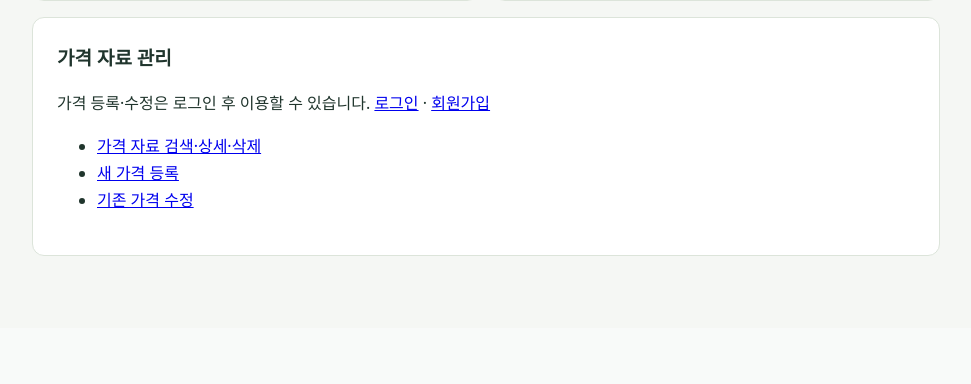
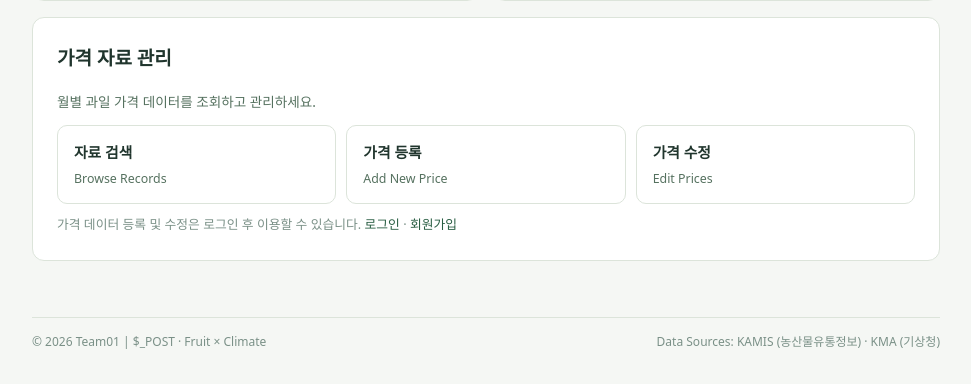
Before and after one commit to bigdata-team01/team01, a PHP site: page / in a window 1280 px wide. Shown: the part 880-1264 px from the top of the page, without its empty margins (304-1275 px from the left). Before the commit the page ends 1136 px from the top, so only its background shows below. Run offline with PHP 8.4, Linux system fonts and the light colour scheme; data comes from the database, SQL or seed files in the repository.

Commit message:
add data management field

```diff
--- a/team01/assets/css/layout.css
+++ b/team01/assets/css/layout.css
@@ -259,7 +259,13 @@
   /* common.css의 main 중앙 고정 override */
   max-width: none;
   margin: 0;
-  padding: 16px 36px 48px;
+  padding: 16px 36px 32px;
+  display: flex;
+  flex-direction: column;
+}
+
+.content-body {
+  flex: 1;
 }
 
 /* ── 브레드크럼 ── */
@@ -693,3 +699,73 @@
 }
 
 .content-area .table-scroll { overflow-x: auto; }
+
+/* ── 가격 자료 관리 섹션 ── */
+.data-section h2 {
+  margin: 0 0 4px;
+}
+.data-section-desc {
+  font-size: 0.85rem;
+  color: #55715f;
+  margin: 0 0 12px;
+}
+.data-cards {
+  display: grid;
+  grid-template-columns: repeat(3, 1fr);
+  gap: 10px;
+  margin: 0 0 10px;
+}
+.data-card {
+  background: #fff;
+  border: 1px solid #dce4da;
+  border-radius: 10px;
+  padding: 14px 16px;
+  text-decoration: none;
+  color: inherit;
+  display: block;
+  transition: background 0.15s, border-color 0.15s;
+}
+.data-card:hover {
+  border-color: #285d42;
+  box-shadow: 0 2px 8px rgba(40, 93, 66, 0.1);
+}
+.data-card-title {
+  font-size: 0.925rem;
+  font-weight: 600;
+  color: #20352d;
+  margin: 0 0 3px;
+}
+.data-card-sub {
+  font-size: 0.775rem;
+  color: #55715f;
+  margin: 0;
+}
+.data-section-notice {
+  font-size: 0.8rem;
+  color: #7a9087;
+  margin: 0;
+}
+.data-section-notice a {
+  color: #285d42;
+  text-decoration: none;
+}
+.data-section-notice a:hover {
+  text-decoration: underline;
+}
+@media (max-width: 600px) {
+  .data-cards { grid-template-columns: 1fr; }
+}
+
+/* ── 공통 푸터 ── */
+.site-footer {
+  margin-top: 32px;
+  padding-top: 14px;
+  border-top: 1px solid #dce4da;
+  display: flex;
+  justify-content: space-between;
+  align-items: center;
+  flex-wrap: wrap;
+  gap: 4px 16px;
+  font-size: 0.75rem;
+  color: #7a9087;
+}
--- a/team01/includes/layout_close.php
+++ b/team01/includes/layout_close.php
@@ -1,3 +1,8 @@
+        </div><!-- content-body -->
+        <footer class="site-footer">
+            <span>© 2026 Team01 | $_POST · Fruit × Climate</span>
+            <span>Data Sources: KAMIS (농산물유통정보) · KMA (기상청)</span>
+        </footer>
     </main>
 </div>
 </body>
--- a/team01/includes/layout_open.php
+++ b/team01/includes/layout_open.php
@@ -164,3 +164,4 @@ $analysisOpen = in_array($pageName, $analysisPages, true);
             <?php endforeach; ?>
         </nav>
 <?php endif; ?>
+        <div class="content-body">
--- a/team01/index.php
+++ b/team01/index.php
@@ -176,18 +176,28 @@ require_once __DIR__ . '/includes/layout_open.php';
     </a>
 </div>
 
-<section>
+<section class="data-section">
     <h2>가격 자료 관리</h2>
+    <p class="data-section-desc">월별 과일 가격 데이터를 조회하고 관리하세요.</p>
+    <div class="data-cards">
+        <a href="crud/list.php" class="data-card">
+            <p class="data-card-title">자료 검색</p>
+            <p class="data-card-sub">Browse Records</p>
+        </a>
+        <a href="crud/price_insert.php" class="data-card">
+            <p class="data-card-title">가격 등록</p>
+            <p class="data-card-sub">Add New Price</p>
+        </a>
+        <a href="crud/price_edit_list.php" class="data-card">
+            <p class="data-card-title">가격 수정</p>
+            <p class="data-card-sub">Edit Prices</p>
+        </a>
+    </div>
     <?php if (isset($_SESSION['user_id'])): ?>
-        <p><?= e((string)($_SESSION['login_id'] ?? '회원')) ?>님 로그인 중 · <a href="auth/logout.php">로그아웃</a></p>
+        <p class="data-section-notice"><?= e((string)($_SESSION['login_id'] ?? '회원')) ?>님 로그인 중 · <a href="auth/logout.php">로그아웃</a></p>
     <?php else: ?>
-        <p>가격 등록·수정은 로그인 후 이용할 수 있습니다. <a href="auth/login.php">로그인</a> · <a href="auth/register.php">회원가입</a></p>
+        <p class="data-section-notice">가격 데이터 등록 및 수정은 로그인 후 이용할 수 있습니다. <a href="auth/login.php">로그인</a> · <a href="auth/register.php">회원가입</a></p>
     <?php endif; ?>
-    <ul>
-        <li><a href="crud/list.php">가격 자료 검색·상세·삭제</a></li>
-        <li><a href="crud/price_insert.php">새 가격 등록</a></li>
-        <li><a href="crud/price_edit_list.php">기존 가격 수정</a></li>
-    </ul>
 </section>
 
 <?php require_once __DIR__ . '/includes/layout_close.php'; ?>
```
Also changed, not shown: team01/analysis/grouping.php (+9 -9 lines).
